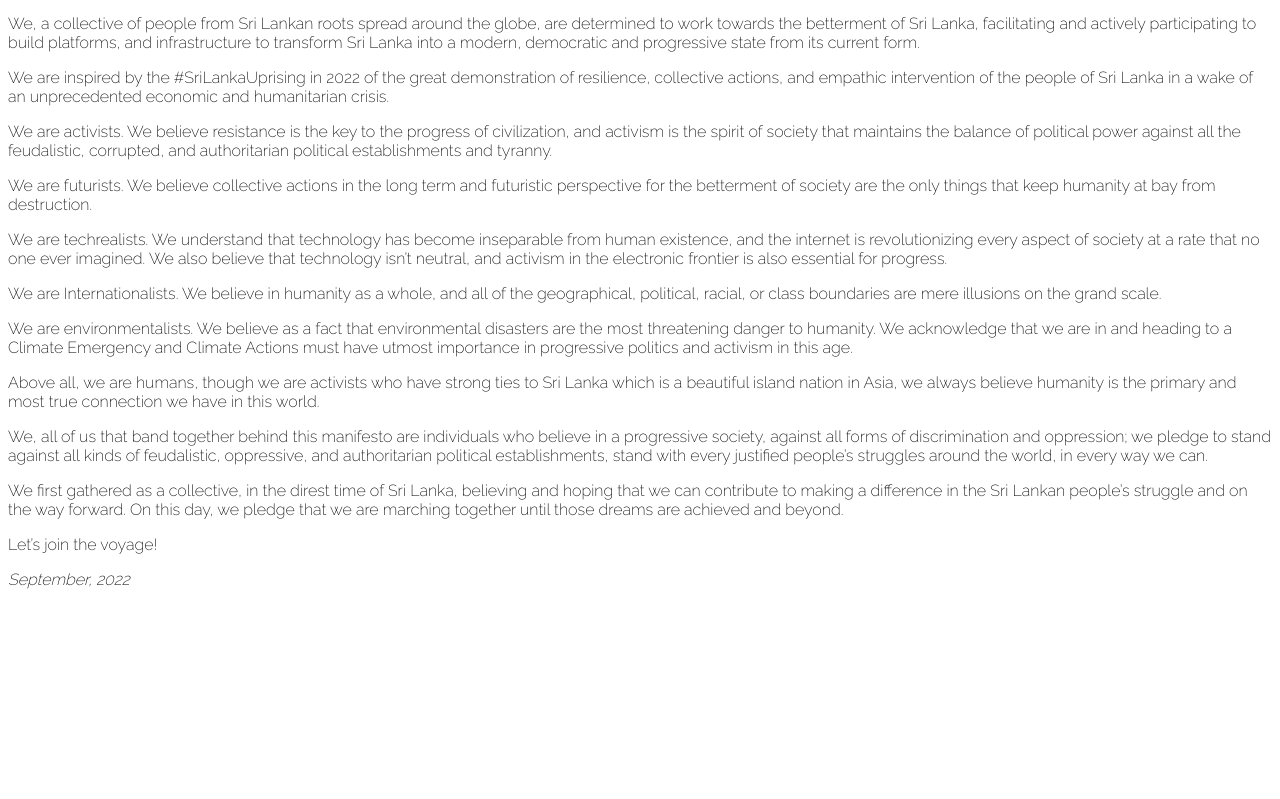
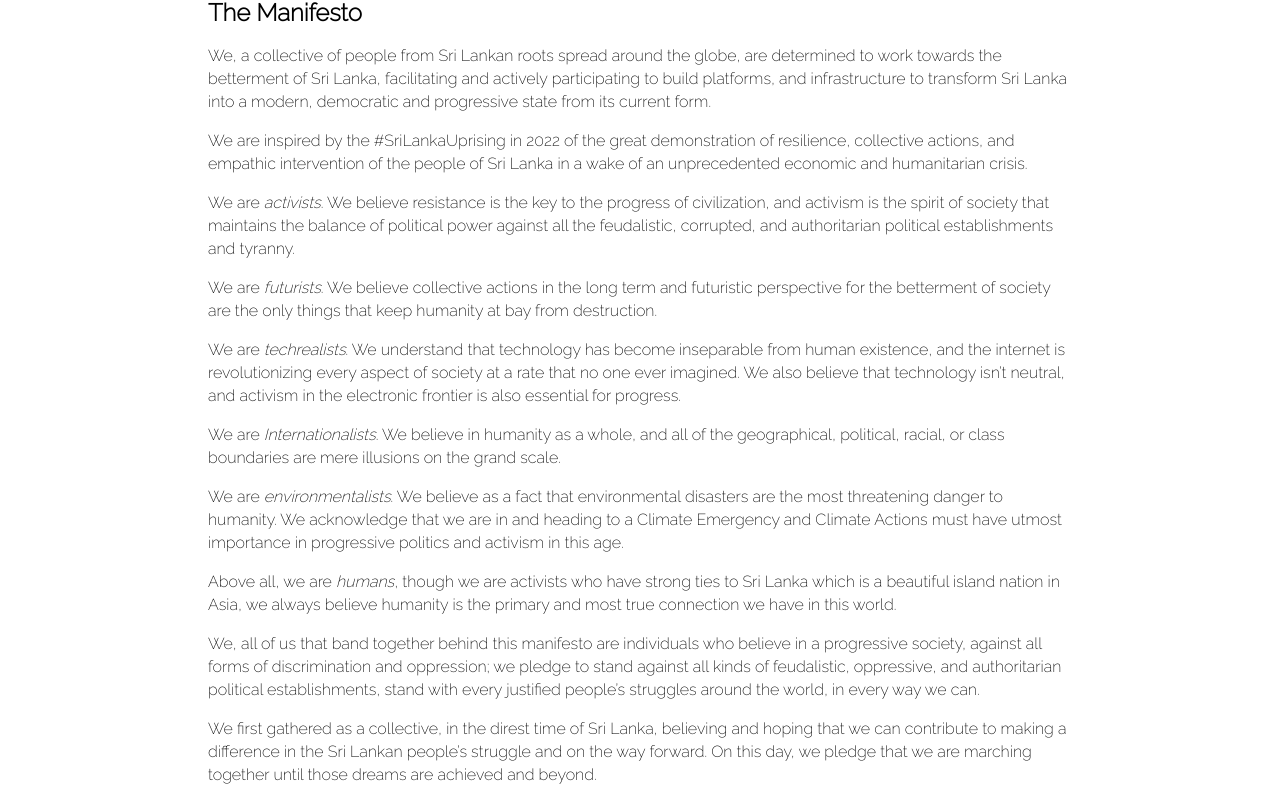
Before and after one commit to t-fp/Manifesto, a plain HTML site: page index.html in a window 1280 px wide. Shown: the part 101-900 px from the top of the page. Before the commit the page ends 800 px from the top, so only its background shows below. Drawn offline with Linux system fonts and the light colour scheme.

Commit message:
Update styles

```diff
--- a/index.html
+++ b/index.html
@@ -7,29 +7,33 @@
     <link href="https://fonts.googleapis.com/css2?family=Raleway:wght@200&display=swap" rel="stylesheet">
 
     <style>
-      body { font-family: 'Raleway', sans-serif; }
+      body {
+        font-family: 'Raleway', sans-serif;
+        padding: 50px 200px;
+        line-height: 23px;
+      }
     </style>
   </head>
   <body>
     <div>
       <h1>Prelude to Future Party</h1>
-      <h2>Manifesto</h2>
+      <h2>The Manifesto</h2>
 
       <p>We, a collective of people from Sri Lankan roots spread around the globe, are determined to work towards the betterment of Sri Lanka, facilitating and actively participating to build platforms, and infrastructure to transform Sri Lanka into a modern, democratic and progressive state from its current form.</p>
 
       <p>We are inspired by the #SriLankaUprising in 2022 of the great demonstration of resilience, collective actions, and empathic intervention of the people of Sri Lanka in a wake of an unprecedented economic and humanitarian crisis.</p>
 
-      <p>We are activists. We believe resistance is the key to the progress of civilization, and activism is the spirit of society that maintains the balance of political power against all the feudalistic, corrupted, and authoritarian political establishments and tyranny.</p>
+      <p>We are <em>activists</em>. We believe resistance is the key to the progress of civilization, and activism is the spirit of society that maintains the balance of political power against all the feudalistic, corrupted, and authoritarian political establishments and tyranny.</p>
 
-      <p>We are futurists. We believe collective actions in the long term and futuristic perspective for the betterment of society are the only things that keep humanity at bay from destruction.</p>
+      <p>We are <em>futurists</em>. We believe collective actions in the long term and futuristic perspective for the betterment of society are the only things that keep humanity at bay from destruction.</p>
 
-      <p>We are techrealists. We understand that technology has become inseparable from human existence, and the internet is revolutionizing every aspect of society at a rate that no one ever imagined. We also believe that technology isn’t neutral, and activism in the electronic frontier is also essential for progress.</p>
+      <p>We are <em>techrealists</em>. We understand that technology has become inseparable from human existence, and the internet is revolutionizing every aspect of society at a rate that no one ever imagined. We also believe that technology isn’t neutral, and activism in the electronic frontier is also essential for progress.</p>
 
-      <p>We are Internationalists. We believe in humanity as a whole, and all of the geographical, political, racial, or class boundaries are mere illusions on the grand scale.</p>
+      <p>We are <em>Internationalists</em>. We believe in humanity as a whole, and all of the geographical, political, racial, or class boundaries are mere illusions on the grand scale.</p>
 
-      <p>We are environmentalists. We believe as a fact that environmental disasters are the most threatening danger to humanity. We acknowledge that we are in and heading to a Climate Emergency and Climate Actions must have utmost importance in progressive politics and activism in this age.</p>
+      <p>We are <em>environmentalists</em>. We believe as a fact that environmental disasters are the most threatening danger to humanity. We acknowledge that we are in and heading to a Climate Emergency and Climate Actions must have utmost importance in progressive politics and activism in this age.</p>
 
-      <p>Above all, we are humans, though we are activists who have strong ties to Sri Lanka which is a beautiful island nation in Asia, we always believe humanity is the primary and most true connection we have in this world.</p>
+      <p>Above all, we are <em>humans</em>, though we are activists who have strong ties to Sri Lanka which is a beautiful island nation in Asia, we always believe humanity is the primary and most true connection we have in this world.</p>
 
       <p>We, all of us that band together behind this manifesto are individuals who believe in a progressive society, against all forms of discrimination and oppression; we pledge to stand against all kinds of feudalistic, oppressive, and authoritarian political establishments, stand with every justified people’s struggles around the world, in every way we can.</p>
 
```
